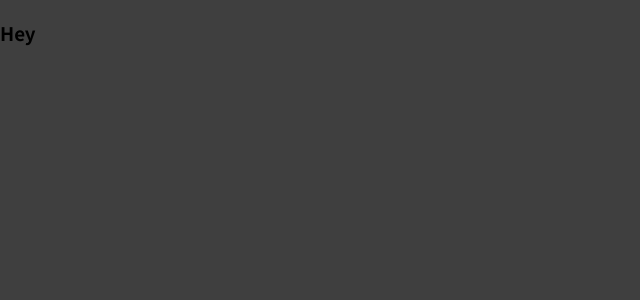
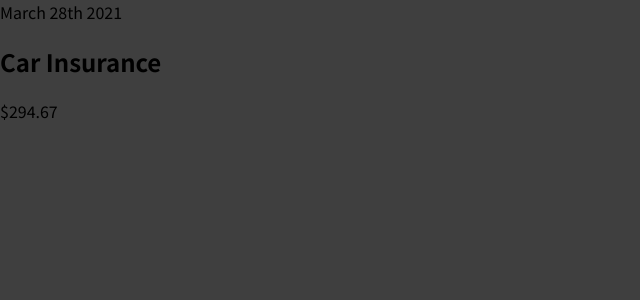
Before and after one commit to OerdBej/tracker-me, a React (Create React App) app: page / in a window 1280 px wide. Shown: the top 300 px of the page, without its empty margins (0-640 px from the left). Built offline with nearby package versions, Linux system fonts and the light colour scheme.

Commit message:
34 first component

```diff
--- a/src/App.js
+++ b/src/App.js
@@ -1,5 +1,11 @@
+import ExpenseItem from "./ExpenseItem";
+
 const App = () => {
-  return <h3>Hey</h3>;
+  return (
+    <>
+      <ExpenseItem />
+    </>
+  );
 };
 
 export default App;
--- /dev/null
+++ b/src/ExpenseItem.js
@@ -0,0 +1,13 @@
+function ExpenseItem() {
+  return (
+    <div>
+      <div>March 28th 2021</div>
+      <div>
+        <h2>Car Insurance</h2>
+        <div>$294.67</div>
+      </div>
+    </div>
+  );
+}
+
+export default ExpenseItem;
```
Also changed, not shown: public/index.html (+1 -22 lines).
